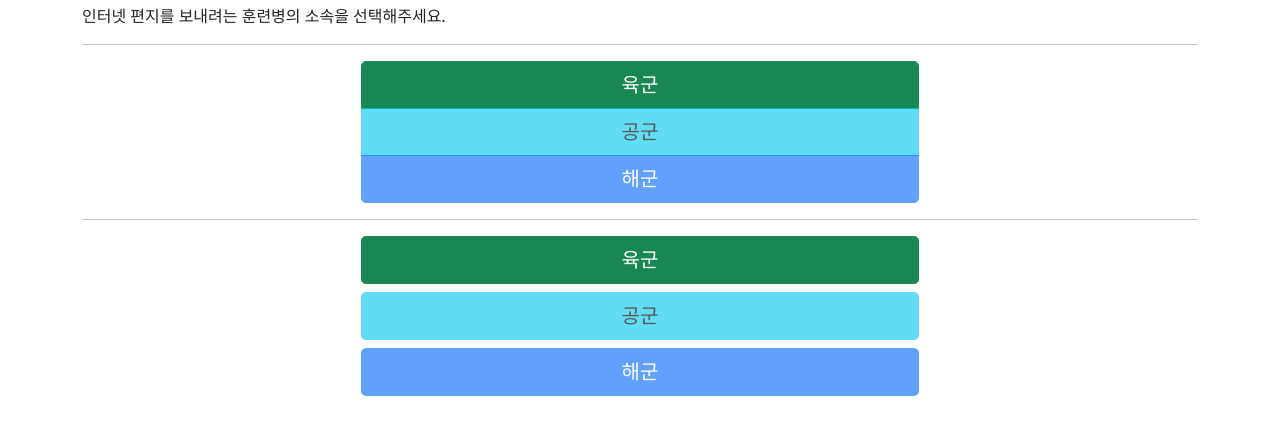
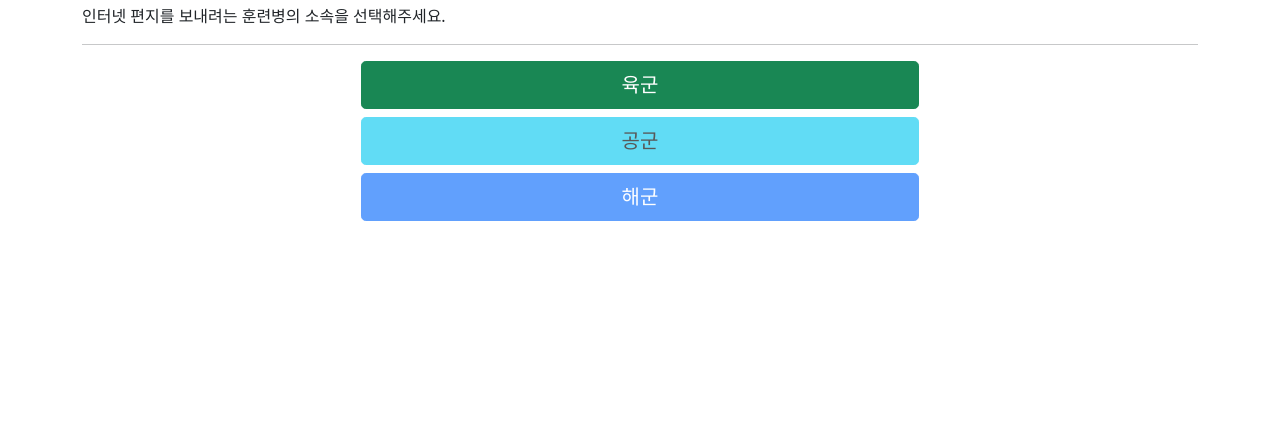
Before and after one commit to tolelom/tolelom.github.io, a plain HTML site: page index.html in a window 1280 px wide. Shown: the part 222-656 px from the top of the page. Drawn offline with nearby package versions, Linux system fonts and the light colour scheme.

Commit message:
Update index.html

```diff
--- a/index.html
+++ b/index.html
@@ -37,17 +37,8 @@
         <p>인터넷 편지를 보내려는 훈련병의 소속을 선택해주세요.</p>
         <hr/>
 
-
         <div class="d-grid gap-2 col-6 mx-auto">
-            <div class="btn-group-vertical">
-                <button type="button" class="btn btn-success btn-lg btn-block" onclick="location.href='roka.html'"">육군</button>
-                <button type="button" class="btn btn-info btn-lg btn-block" disabled>공군</button>
-                <button type="button" class="btn btn-primary btn-lg btn-block"disabled>해군</button>
-            </div>
-        </div>
-        <hr />
-        <div class="d-grid gap-2 col-6 mx-auto">
-                <button type="button" class="btn btn-success btn-lg btn-block">육군</button>
+                <button type="button" class="btn btn-success btn-lg btn-block" onclick="location.href='roka.html'">육군</button>
                 <button type="button" class="btn btn-info btn-lg btn-block" disabled>공군</button>
                 <button type="button" class="btn btn-primary btn-lg btn-block"disabled>해군</button>
         </div>
```
